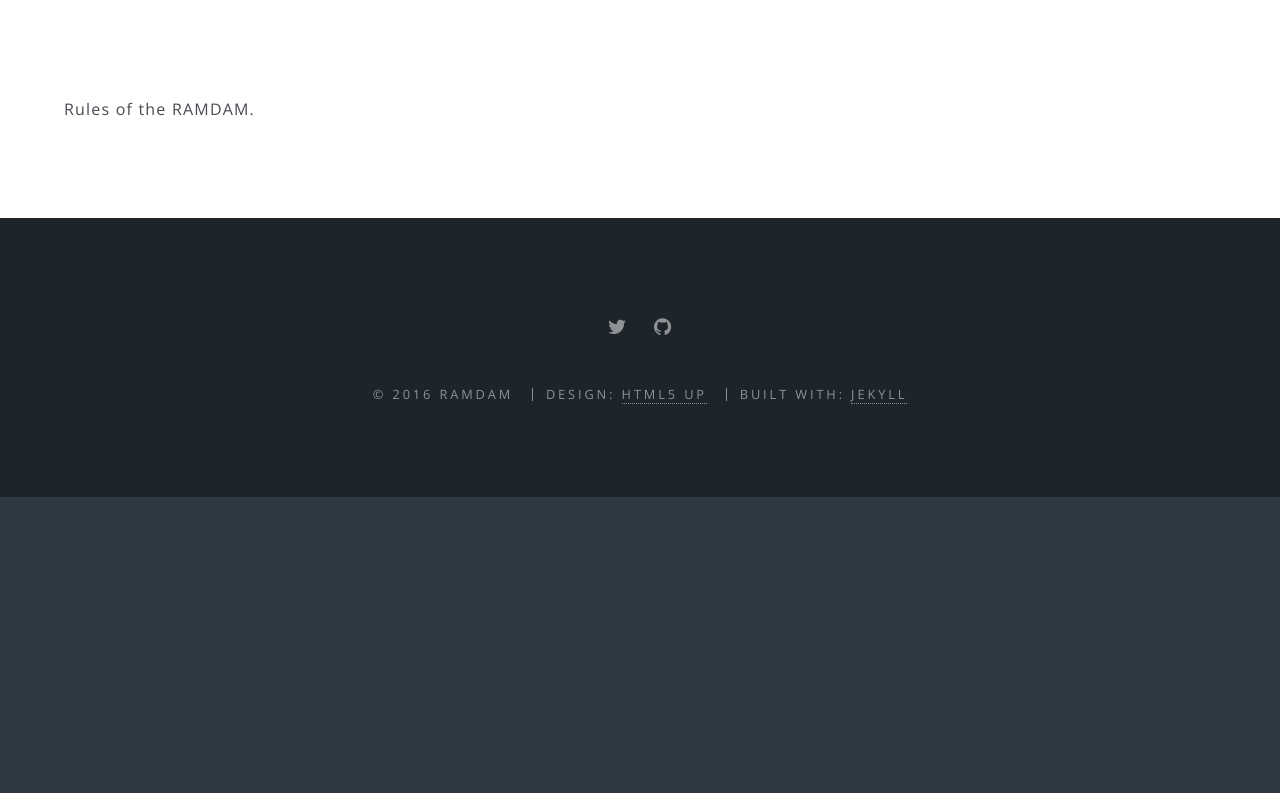
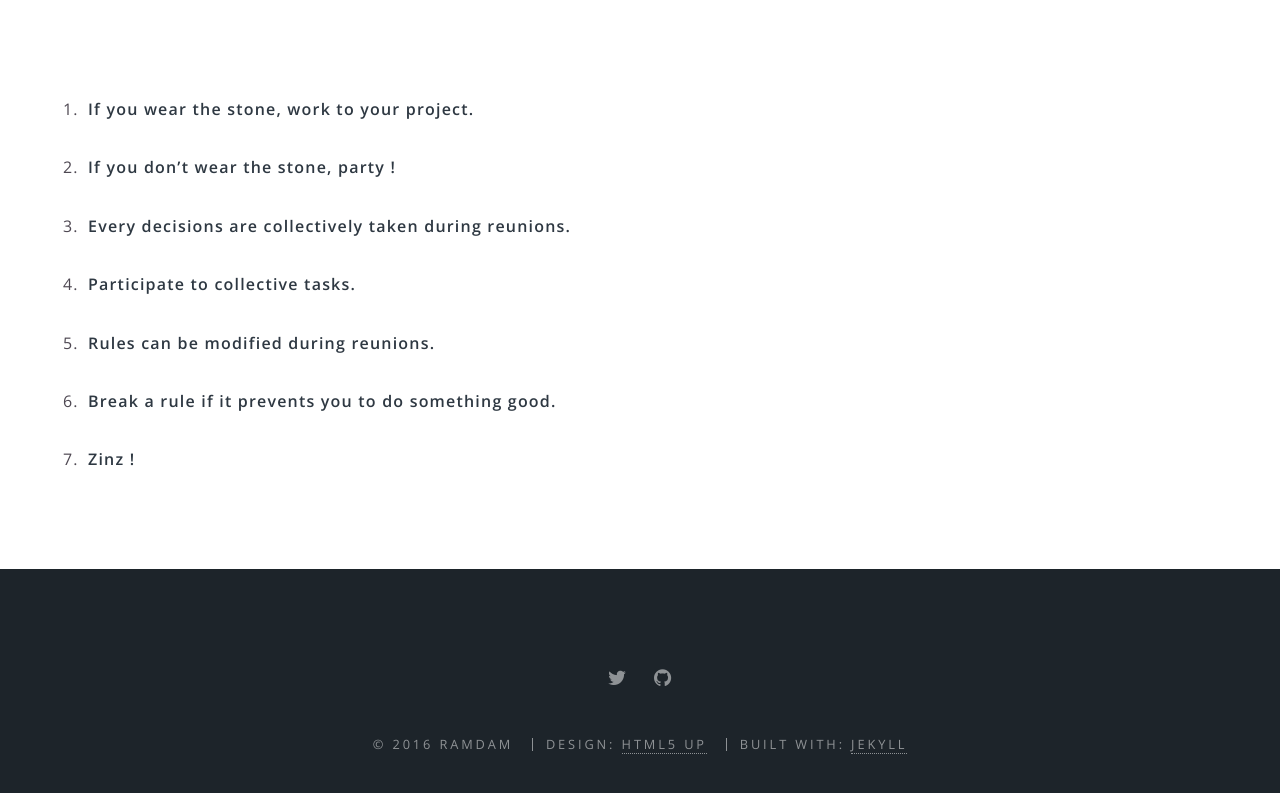
Before and after one commit to R4MD4M/R4MD4M.github.io, a Jekyll site: the page built from rules.md, in a window 1280 px wide and 1182 px high. Shown: the part 335-1128 px from the top of the window. Built offline with Jekyll 4.4.1, drawn with Linux system fonts in a browser that asks for light colours.

Commit message:
Update rules.md

```diff
--- a/rules.md
+++ b/rules.md
@@ -4,4 +4,16 @@ title: Rules
 permalink: /rules/
 ---
 
-Rules of the RAMDAM.
+1. **If you wear the stone, work to your project.**
+
+2. **If you don't wear the stone, party !**
+
+3. **Every decisions are collectively taken during reunions.**
+
+4. **Participate to collective tasks.**
+
+5. **Rules can be modified during reunions.**
+
+6. **Break a rule if it prevents you to do something good.**
+
+7. **Zinz !**
```
